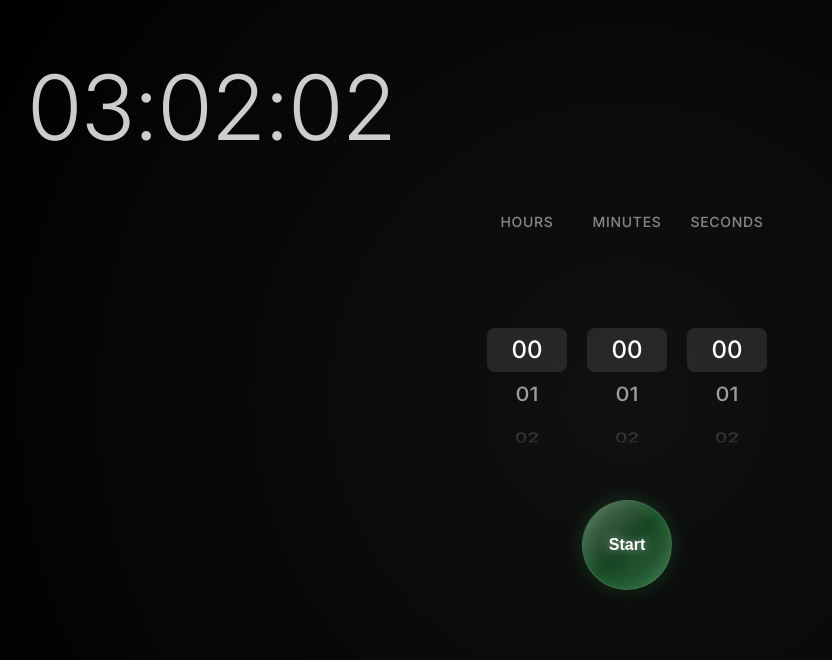
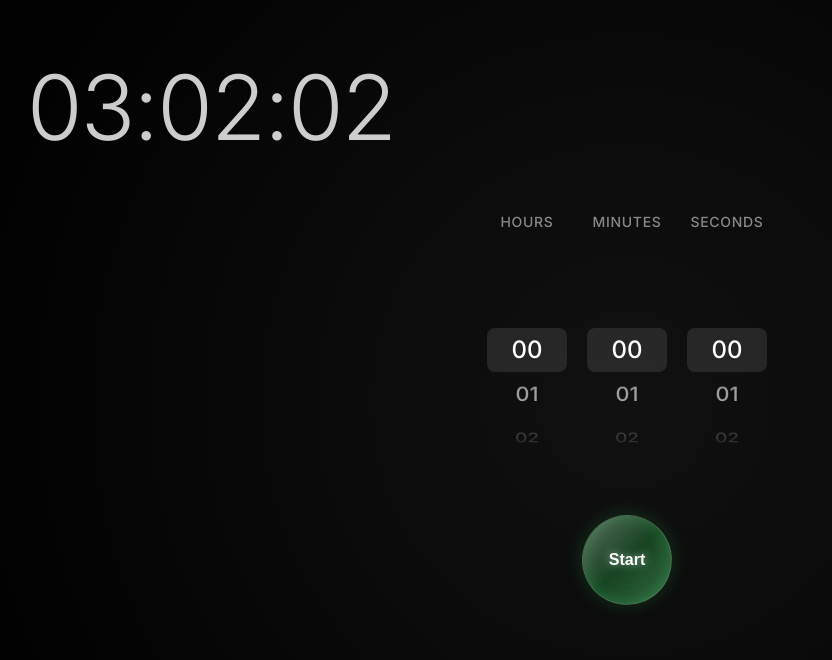
Before and after one commit to shadysaidKhimself/Stopwatch, a React (Vite) app: page / in a window 1280 px wide. Shown: the top 660 px of the page, without its empty margins (13-845 px from the left). Built offline with nearby package versions, Linux system fonts and the light colour scheme; no server answers.

Commit message:
fix: stabilize layout height to prevent jumping and ensure centering

```diff
--- a/src/App.tsx
+++ b/src/App.tsx
@@ -106,6 +106,7 @@ function App() {
       </div>
 
       <div className="timer-section">
+        <div className="display-area">
           <AnimatePresence mode="wait">
             {!isRunning && !isFinished ? (
               <motion.div
@@ -141,6 +142,7 @@ function App() {
               </motion.div>
             )}
           </AnimatePresence>
+        </div>
 
         <div className="controls-group">
           {!isRunning && !isFinished ? (
--- a/src/index.css
+++ b/src/index.css
@@ -114,6 +114,15 @@ body {
   box-sizing: border-box;
 }
 
+.display-area {
+  min-height: clamp(220px, 35vh, 300px);
+  display: flex;
+  align-items: center;
+  justify-content: center;
+  width: 100%;
+  position: relative;
+}
+
 .pickers-group {
   display: flex;
   gap: 20px;
@@ -141,6 +150,9 @@ body {
 .controls-group {
   display: flex;
   gap: 40px;
+  min-height: 90px;
+  align-items: center;
+  justify-content: center;
 }
 
 .control-btn {
@@ -233,6 +245,7 @@ body {
 
   .controls-group {
     gap: 20px;
+    min-height: 70px;
   }
 
   .picker-wheel {
```
Lines whose indentation alone changed are shown as unchanged.
